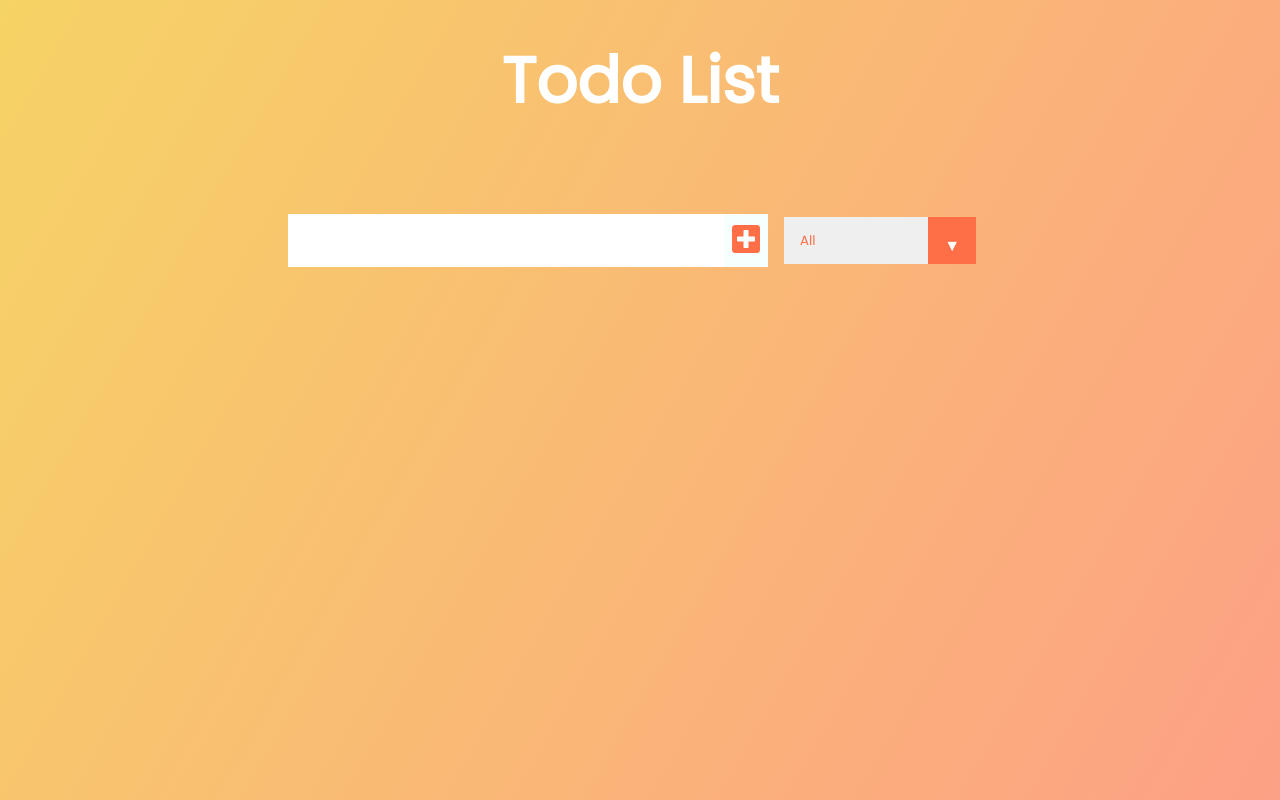
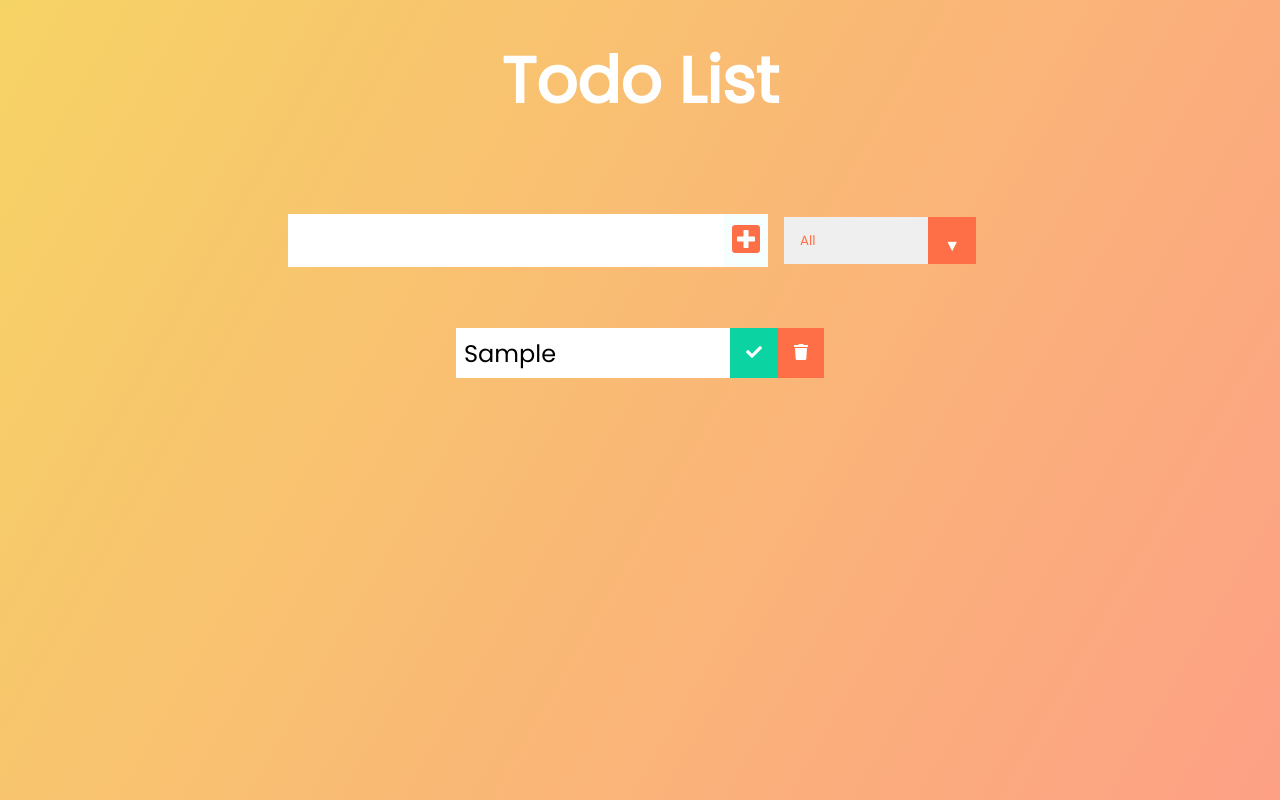
Before and after one commit to nevengluhovic/react-todo, a React (Create React App) app: page / in a window 1280 px wide. Both pictures are taken after typing "Sample" into the empty fields and a click on the button 746 px from the left and 240 px from the top of the page. Built offline with nearby package versions, Linux system fonts and the light colour scheme.

Commit message:
maping trough the todos

```diff
--- a/src/App.js
+++ b/src/App.js
@@ -17,7 +17,7 @@ function App() {
         inputText={inputText}
         setInputText={setInputText}
       />
-      <TodoList />
+      <TodoList todos={todos} />
     </div>
   );
 }
--- a/src/components/Todo.js
+++ b/src/components/Todo.js
@@ -1,9 +1,9 @@
 import React from "react";
 
-const Todo = () => {
+const Todo = ({ todo }) => {
   return (
     <div className="todo">
-      <li className="todo-item"></li>
+      <li className="todo-item">{todo.text}</li>
       <button className="complete-btn">
         <i className="fas fa-check"></i>
       </button>
--- a/src/components/TodoList.js
+++ b/src/components/TodoList.js
@@ -1,10 +1,14 @@
 import React from "react";
 import Todo from "./Todo";
 
-const TodoList = () => {
+const TodoList = ({ todos }) => {
   return (
     <div className="todo-container">
-      <ul className="todo-list"></ul>
+      <ul className="todo-list">
+        {todos.map((todo) => (
+          <Todo todo={todo} />
+        ))}
+      </ul>
     </div>
   );
 };
```
